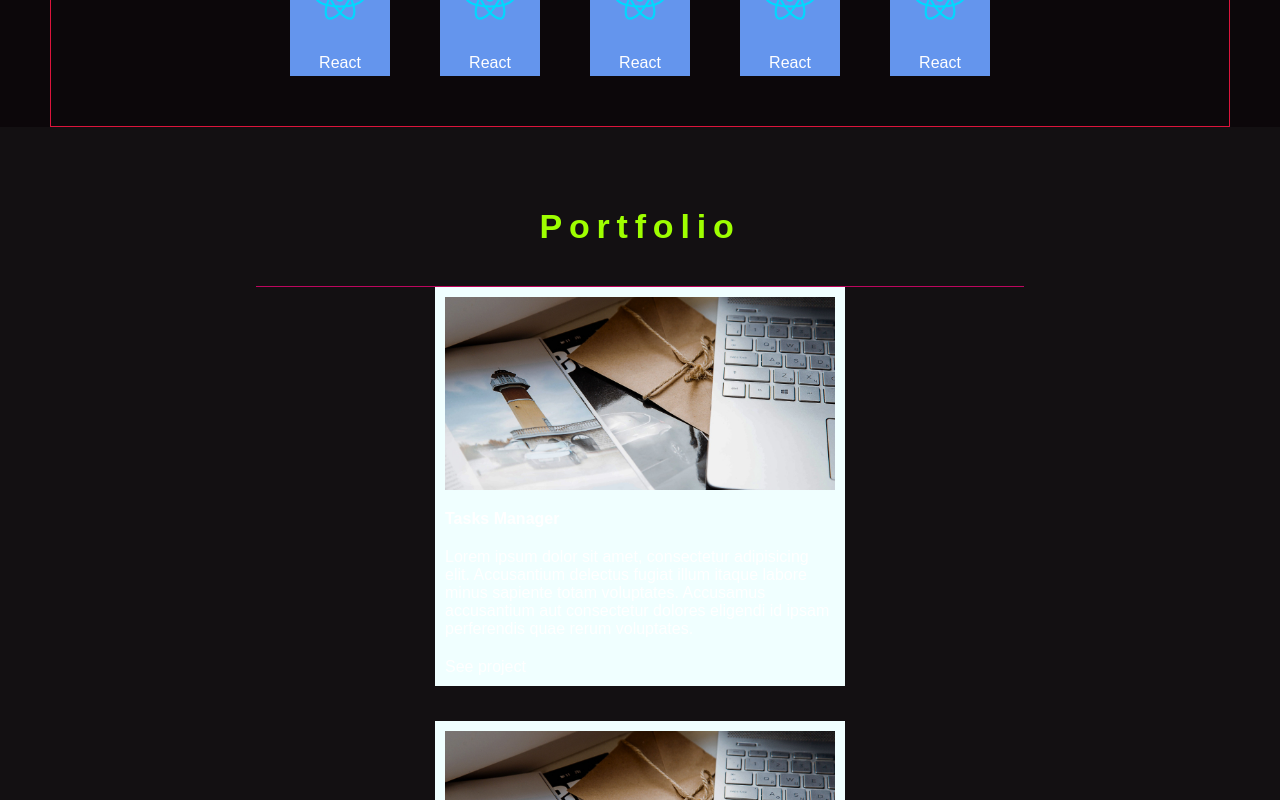
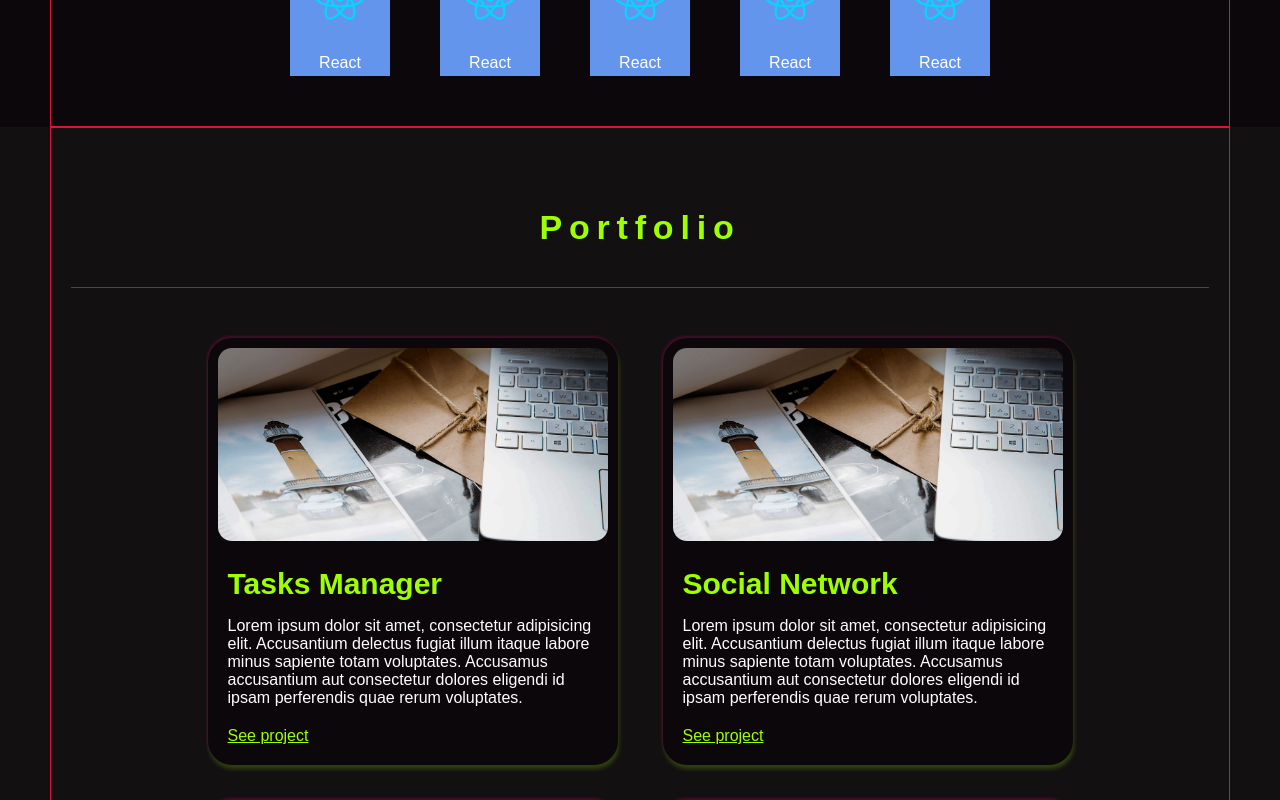
Before and after one commit to oksivasilinka/portfolio, a React app: page / in a window 1280 px wide. Shown: the part 1720-2520 px from the top of the page. Built offline with nearby package versions, Linux system fonts and the light colour scheme.

Commit message:
fix styles portfolio

```diff
--- a/src/layout/sections/portfolio/portfolio.tsx
+++ b/src/layout/sections/portfolio/portfolio.tsx
@@ -2,6 +2,7 @@ import { SectionTitle } from 'components/section-title/section-title'
 import { PortfolioItem } from 'layout/sections/portfolio/portfolioItem/portfolioItem'
 import styled from 'styled-components'
 import { FlexWrapper } from 'components/flex-wrapper'
+import { Container } from 'components/container/container'
 
 const projects = [
   {
@@ -41,18 +42,28 @@ const projects = [
 export const Portfolio = () => {
   return (
     <StyledPortfolio>
-      <SectionTitle>Portfolio</SectionTitle>
-      <FlexWrapper gap={'35px 45px'} wrap={'wrap'} justify={'center'}>
-        {projects.map((project) => (
-          <PortfolioItem name={project.name} key={project.name} description={project.description} url={project.url} />
-        ))}
-      </FlexWrapper>
+      <Container>
+        <SectionTitle>Portfolio</SectionTitle>
+        <PortfolioWrapper>
+          <FlexWrapper gap={'35px 45px'} wrap={'wrap'} justify={'center'}>
+            {projects.map((project) => (
+              <PortfolioItem
+                name={project.name}
+                key={project.name}
+                description={project.description}
+                url={project.url}
+              />
+            ))}
+          </FlexWrapper>
+        </PortfolioWrapper>
+      </Container>
     </StyledPortfolio>
   )
 }
 
 const StyledPortfolio = styled.section`
-  background-color: pink;
-  padding: 0 20%;
   min-height: 100vh;
 `
+const PortfolioWrapper = styled.div`
+  padding: 50px 0;
+`
--- a/src/layout/sections/portfolio/portfolioItem/portfolioItem.tsx
+++ b/src/layout/sections/portfolio/portfolioItem/portfolioItem.tsx
@@ -1,6 +1,7 @@
 import styled from 'styled-components'
 import { FlexWrapper } from 'components/flex-wrapper'
 import photo from 'assets/mac.jpg'
+import { theme } from 'styles/theme'
 
 type Props = {
   name: string
@@ -16,7 +17,7 @@ export const PortfolioItem = ({ name, description, url }: Props) => {
         <Wrapper>
           <StyledTitle>{name}</StyledTitle>
           <StyledDescription>{description}</StyledDescription>
-          <a href={url}>See project</a>
+          <StyledLink href={url}>See project</StyledLink>
         </Wrapper>
       </FlexWrapper>
     </StyledPortfolioItem>
@@ -24,20 +25,38 @@ export const PortfolioItem = ({ name, description, url }: Props) => {
 }
 
 const StyledPortfolioItem = styled.div`
-  background-color: azure;
+  background-color: ${theme.colors.primaryBg};
+  border-radius: 24px;
   max-width: 410px;
+  box-shadow:
+    -1px -2px 2.6px 0px rgba(189, 6, 94, 0.31),
+    1px 4px 4px 0px rgba(158, 255, 0, 0.21);
 `
 const Wrapper = styled.div`
-  padding: 10px;
+  padding: 20px;
 `
 
-const StyledTitle = styled.h4``
+const StyledTitle = styled.h4`
+  font-size: 30px;
+  font-weight: 700;
+  color: ${theme.colors.accent};
+  line-height: 26px;
+`
+
 const StyledDescription = styled.p`
   margin: 20px 0;
+  font-size: 16px;
+  font-weight: 500;
 `
 
 const Photo = styled.img`
+  border-radius: 24px;
   padding: 10px;
   width: 410px;
   object-fit: cover;
 `
+
+const StyledLink = styled.a`
+  color: ${theme.colors.accent};
+  text-decoration: underline;
+`
```
